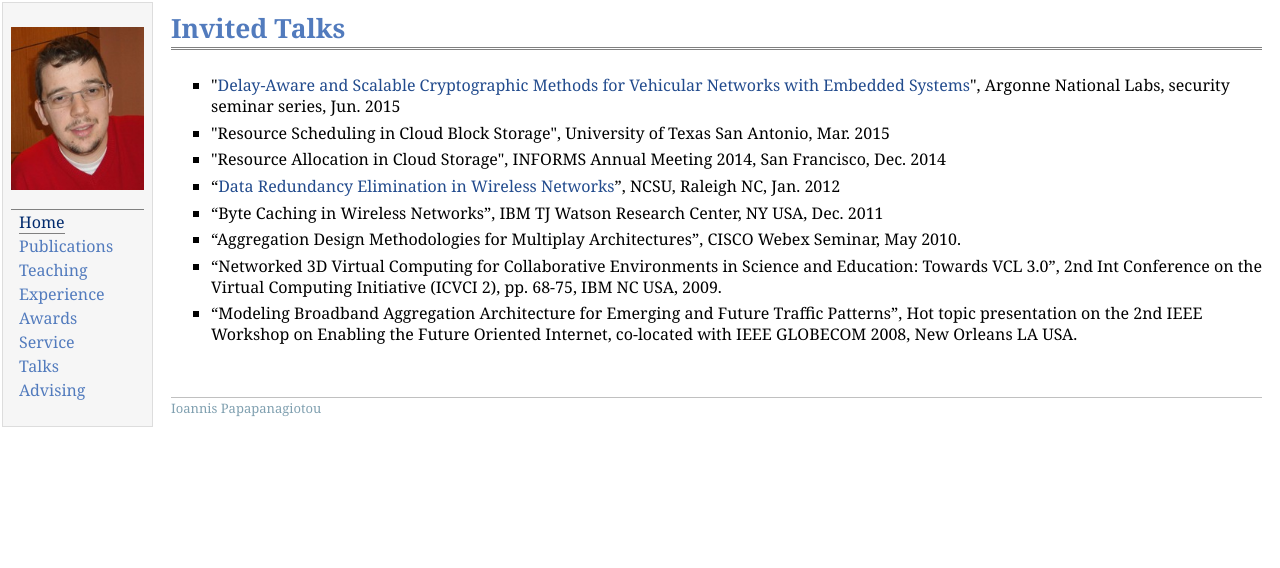
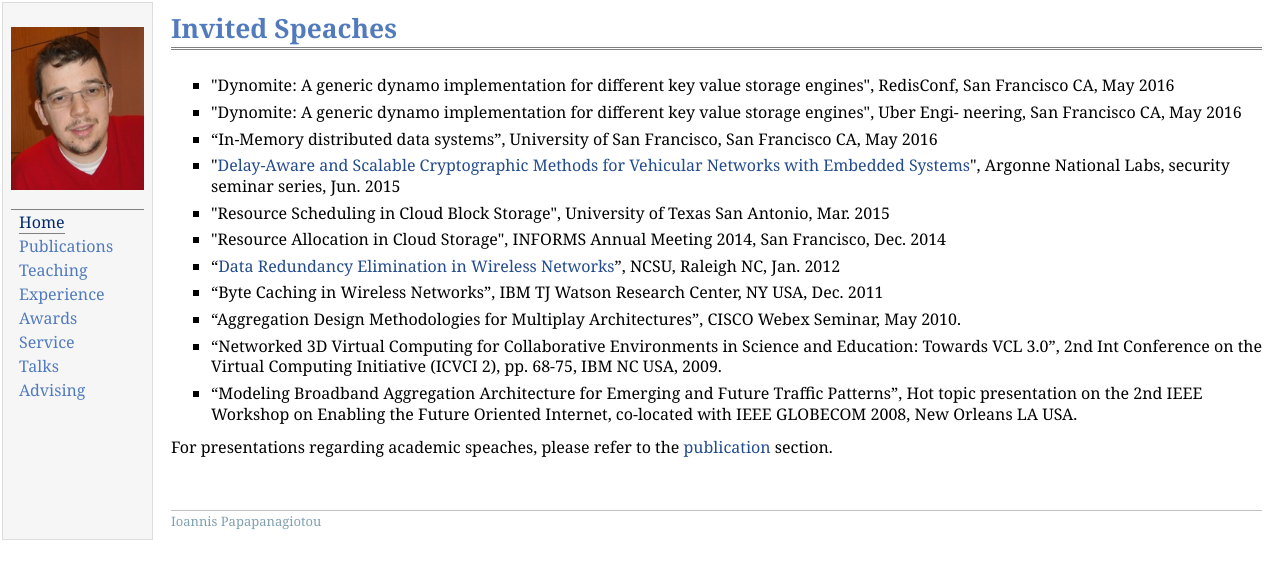
Before and after one commit to ipapapa/ipapapa.github.io, a plain HTML site: page talks.html in a window 1280 px wide. Drawn offline with Linux system fonts and the light colour scheme.

Commit message:
Update talks.html
Updated speaches

```diff
--- a/talks.html
+++ b/talks.html
@@ -5,7 +5,7 @@
 <meta name="generator" content="jemdoc, see http://jemdoc.jaboc.net/" />
 <meta http-equiv="Content-Type" content="text/html;charset=utf-8" />
 <link rel="stylesheet" href="jemdoc.css" type="text/css" />
-<title>Awards</title>
+<title>Invited Speaches</title>
 </head>
 <body>
 <table summary="Table for page layout." id="tlayout">
@@ -26,9 +26,18 @@
 
 <td id="layout-content">
 <div id="toptitle">
-<h1>Invited Talks</h1>
+<h1>Invited Speaches</h1>
 </div>
 <ul>
+  <li>
+    <p>"Dynomite: A generic dynamo implementation for different key value storage engines", RedisConf, San Francisco CA, May 2016</p>
+  </li>
+  <li>
+    <p>"Dynomite: A generic dynamo implementation for different key value storage engines", Uber Engi- neering, San Francisco CA, May 2016</p>
+  </li>
+  <li>
+    <p>“In-Memory distributed data systems”, University of San Francisco, San Francisco CA, May 2016</p>
+  </li>
   <li>
     <p>&quot;<a href="http://www.anl.gov/events/delay-aware-and-scalable-cryptographic-methods-vehicular-networks-embedded-architectures">Delay-Aware and Scalable Cryptographic Methods for Vehicular Networks with Embedded Systems</a>&quot;, Argonne National Labs, security seminar series, Jun. 2015</p>
   </li>
@@ -57,6 +66,8 @@
   </li>
 </ul>
 
+<p>For presentations regarding academic speaches, please refer to the <a href="http://ipapapa.github.io/publication.html">publication</a> section.</p>
+
 <div id="footer">
 <div id="footer-text">
 <a href="http://ipapapa.github.io/">Ioannis Papapanagiotou</a>
```
